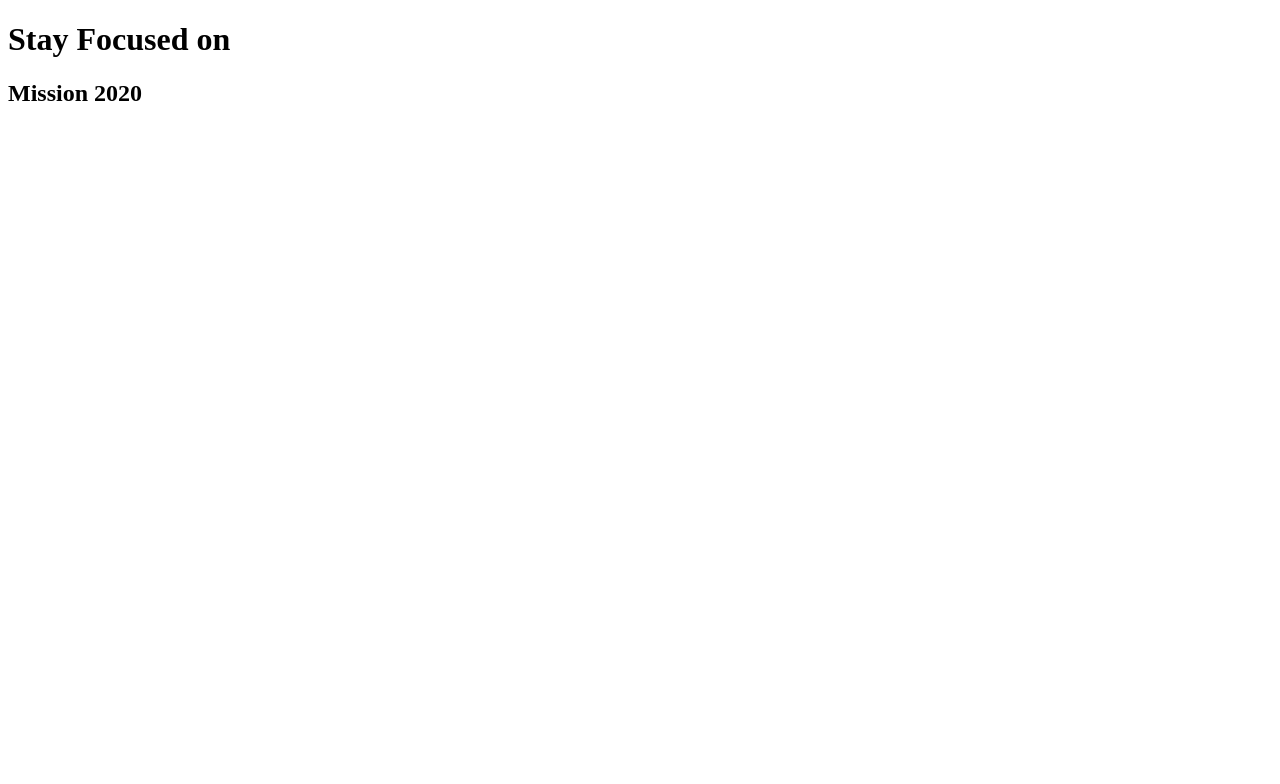
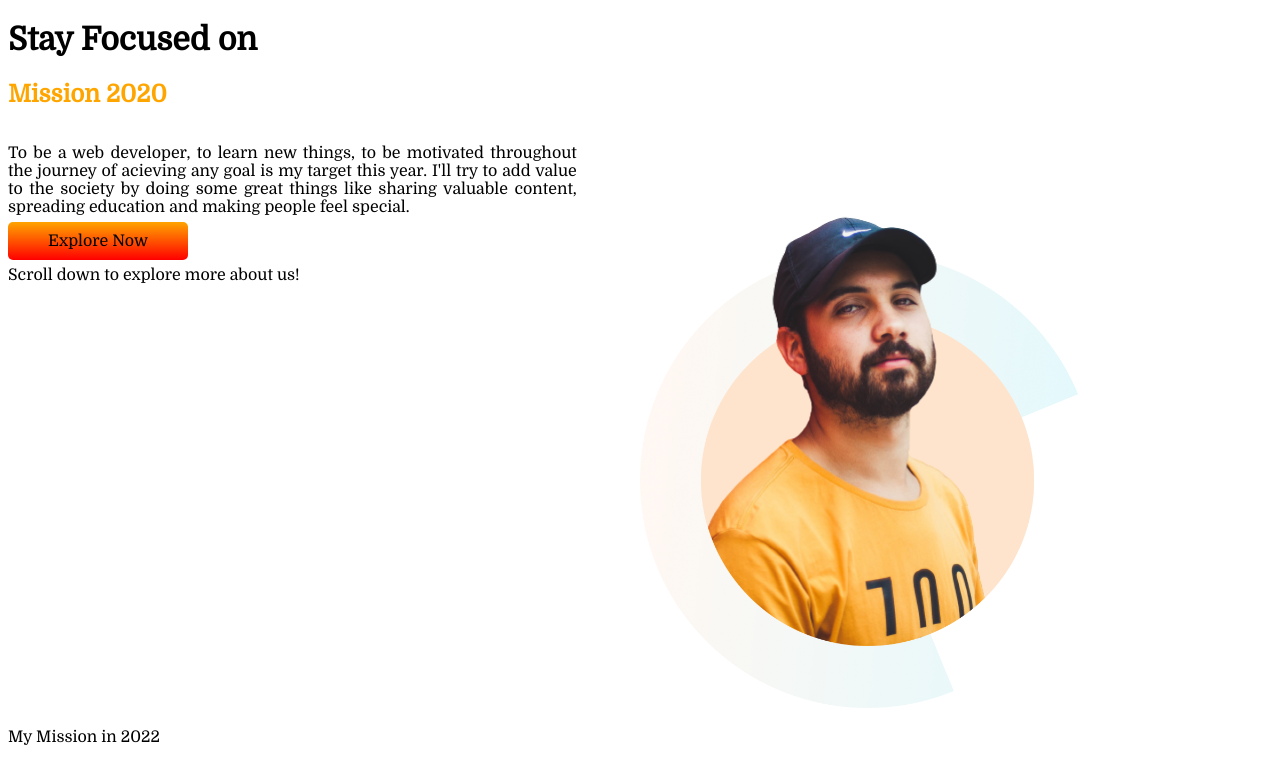
Before and after one commit to SanjidaJahanTanha/new-repo, a plain HTML site: page index.html in a window 1280 px wide. Drawn offline with Linux system fonts and the light colour scheme.

Commit message:
mission with id

```diff
--- a/index.html
+++ b/index.html
@@ -1,13 +1,42 @@
 <!DOCTYPE html>
 <html lang="en">
+
 <head>
     <meta charset="UTF-8">
     <meta http-equiv="X-UA-Compatible" content="IE=edge">
     <meta name="viewport" content="width=device-width, initial-scale=1.0">
     <title>Portfolio-website</title>
+    <link rel="stylesheet" href="style.css">
+    <link rel="preconnect" href="https://fonts.googleapis.com">
+    <link rel="preconnect" href="https://fonts.gstatic.com" crossorigin>
+    <link href="https://fonts.googleapis.com/css2?family=Domine&display=swap" rel="stylesheet">
 </head>
+
 <body>
+
     <h1>Stay Focused on </h1>
-    <h2>Mission 2020</h2>
+    <h2 id="orange-color">Mission 2020</h2>
+    <section>
+        <div class="change-width">
+            <p> To be a web developer, to learn new things, to be motivated throughout the journey of acieving any goal
+                is
+                my target this year. I'll try to add value to the society by doing some great things like sharing
+                valuable
+                content, spreading education and making people feel special.</p>
+            <a class="link-button"> Explore Now</a>
+            <p>Scroll down to explore more about us!</p>
+
+        </div>
+        <div class="change-width">
+            <img src="person/person-0.png">
+
+        </div>
+    </section>
+    <div>
+        <p>
+            My Mission in 2022
+        </p>
+    </div>
 </body>
+
 </html>
--- /dev/null
+++ b/style.css
@@ -0,0 +1,31 @@
+body{
+    font-family: 'Domine', serif;
+}
+
+#orange-color{
+          color: orange;
+    }
+
+    section{
+        display: flex;
+    }
+    .change-width{
+        width: 50%;
+        padding-right: 5%;
+        text-align: justify;
+            text-justify: inter-word;
+    }
+
+    .change-width img{
+        width: 80%;
+
+    }
+    .link-button{
+        text-decoration: none;
+        background-image: linear-gradient(orange,red);
+        padding: 10px 40px;
+        border-radius: 5px;
+    }
+    #mission{
+        font-size: 50px;
+    }
```
Also changed, not shown: person/person-0.png (added), person/person-1.png (added), person/person-2.png (added), person/person-3.png (added), person/person-4.png (added), person/person-5.png (added).
